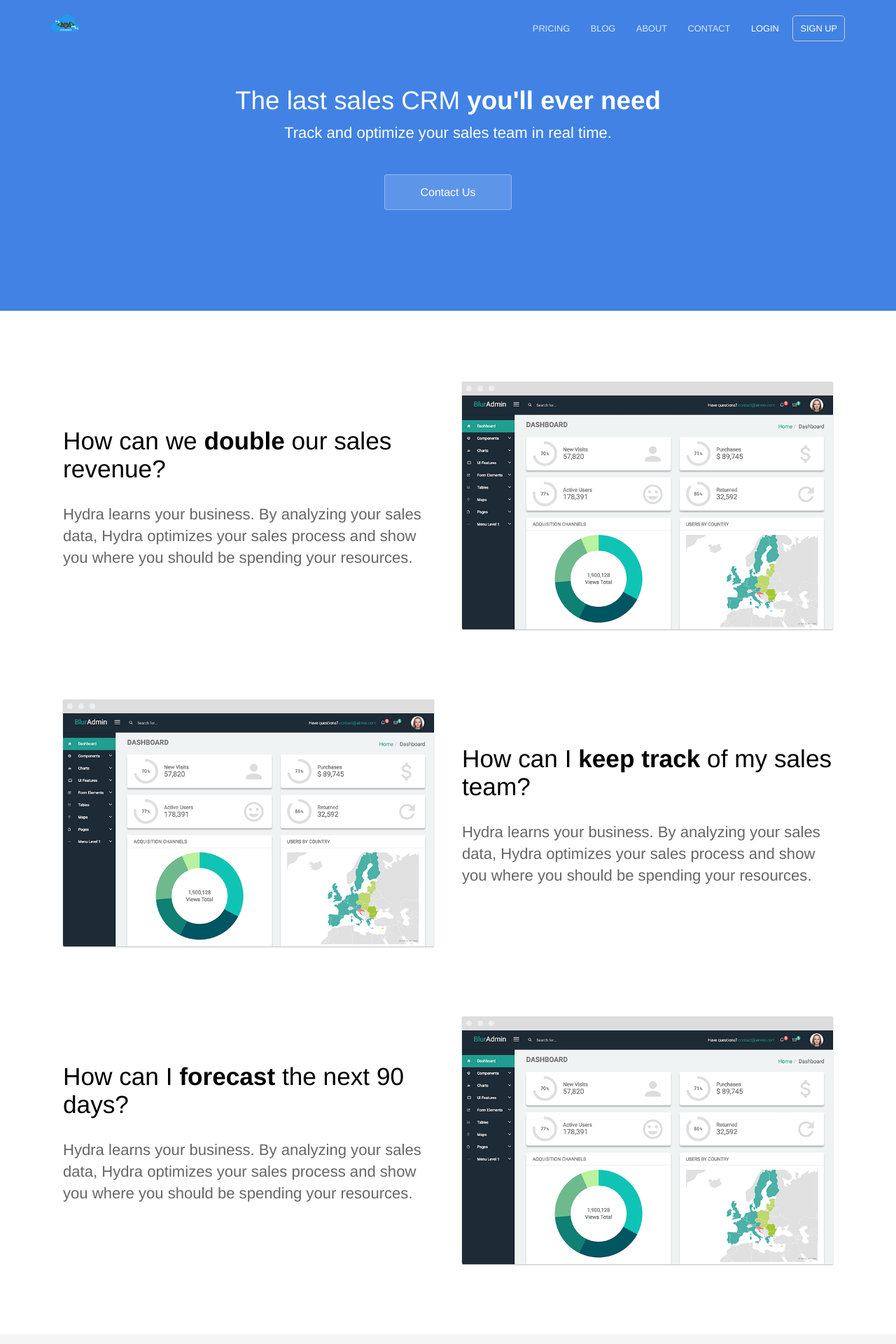
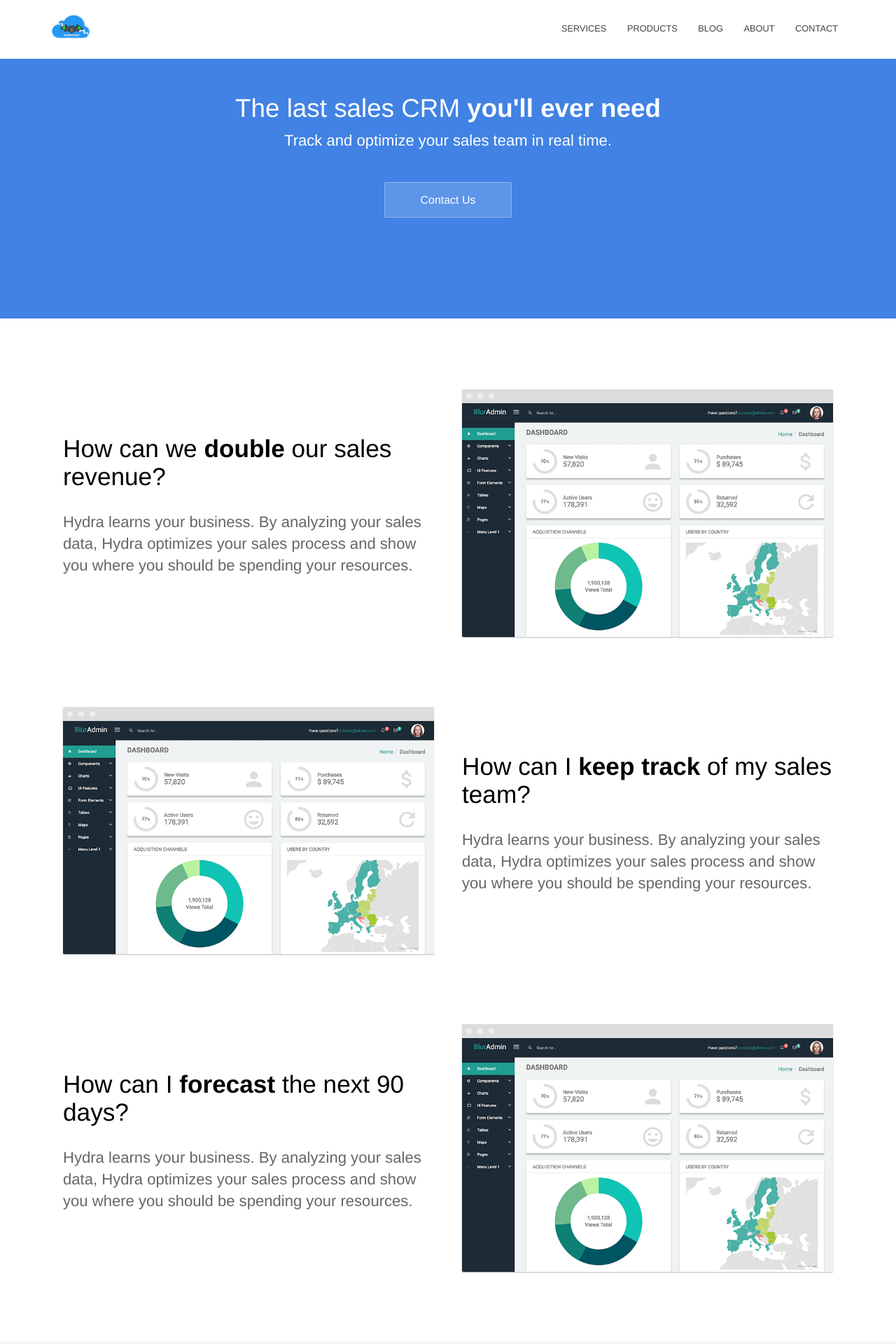
Before and after one commit to NumaanMohd/cloudbat.github.io, a Jekyll site: the page built from index.html, in a window 1280 px wide. Shown: the top 1920 px of the page at 70% size. Built offline with Jekyll 4.4.1, drawn with Linux system fonts in a browser that asks for light colours.

Commit message:
font and color change

```diff
--- a/_data/navigation.yml
+++ b/_data/navigation.yml
@@ -1,4 +1,8 @@
-- name: Pricing
+- name: Services
+  link: /pricing/
+  new_window: false
+  highlight: false
+- name: Products
   link: /pricing/
   new_window: false
   highlight: false
@@ -14,11 +18,3 @@
   link: /contact/
   new_window: false
   highlight: false
-- name: Login
-  link: /
-  new_window: true
-  highlight: false
-- name: Sign Up
-  link: /
-  new_window: true
-  highlight: true
--- a/_layouts/default.html
+++ b/_layouts/default.html
@@ -26,7 +26,7 @@
 				<div class="company-name">
 					<a href="{{ site.baseurl }}/">
 						<!-- <img src="{{ site.baseurl }}/images/logo.svg" alt="Hydra Logo" width="95" height="33" /> -->
-						<img src="{{ site.baseurl }}/siteicon.png" alt="CloudBat Logo" height="33" />
+						<img src="{{ site.baseurl }}/siteicon.png" alt="CloudBat Logo" height="44" />
 					</a>
 				</div>
 				{% include navigation.html %}
--- a/_sass/layout.scss
+++ b/_sass/layout.scss
@@ -18,13 +18,12 @@
 }
 
 header {
-	color: #fff;
+	color: rgb(0, 0, 0);
 	padding: 20px 0;
-	background: $brand-color; /* Old browsers */
-	background: linear-gradient(to bottom, $brand-color 0%, $middle-gradient-color 100%) no-repeat $brand-color;
+	background:  #fff;
 
 	a {
-		color: #fff;
+		color: rgb(0, 0, 0);
 		text-decoration: none;
 		z-index: 1;
 		position: relative;
--- a/_sass/navigation.scss
+++ b/_sass/navigation.scss
@@ -33,7 +33,7 @@ nav {
 		margin: 0 3px;
 		padding: 20px 10px;
 		border-bottom: 1px solid rgba(255,255,255,0);
-		color: rgba(255,255,255,.8);
+		color: rgba(18, 17, 17, 0.8);
 		transition: .2s ease-in-out;
 		display: none;
 
@@ -64,7 +64,7 @@ nav {
 	a:hover {
 
 		border-bottom: 1px solid rgba(255,255,255,.3);
-		color: #fff;
+		color: rgba(0, 0, 0, 0.8);
 	}
 
 	@media #{$mid-point} {
```
